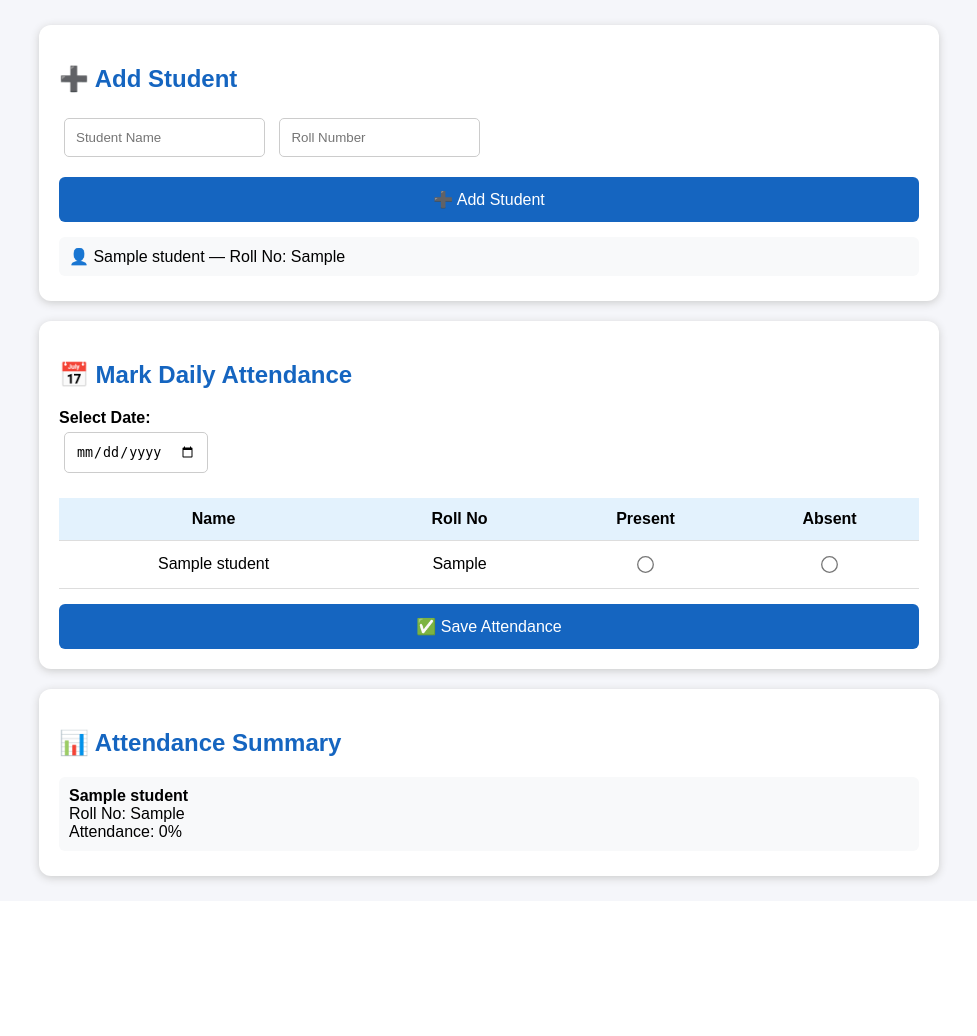
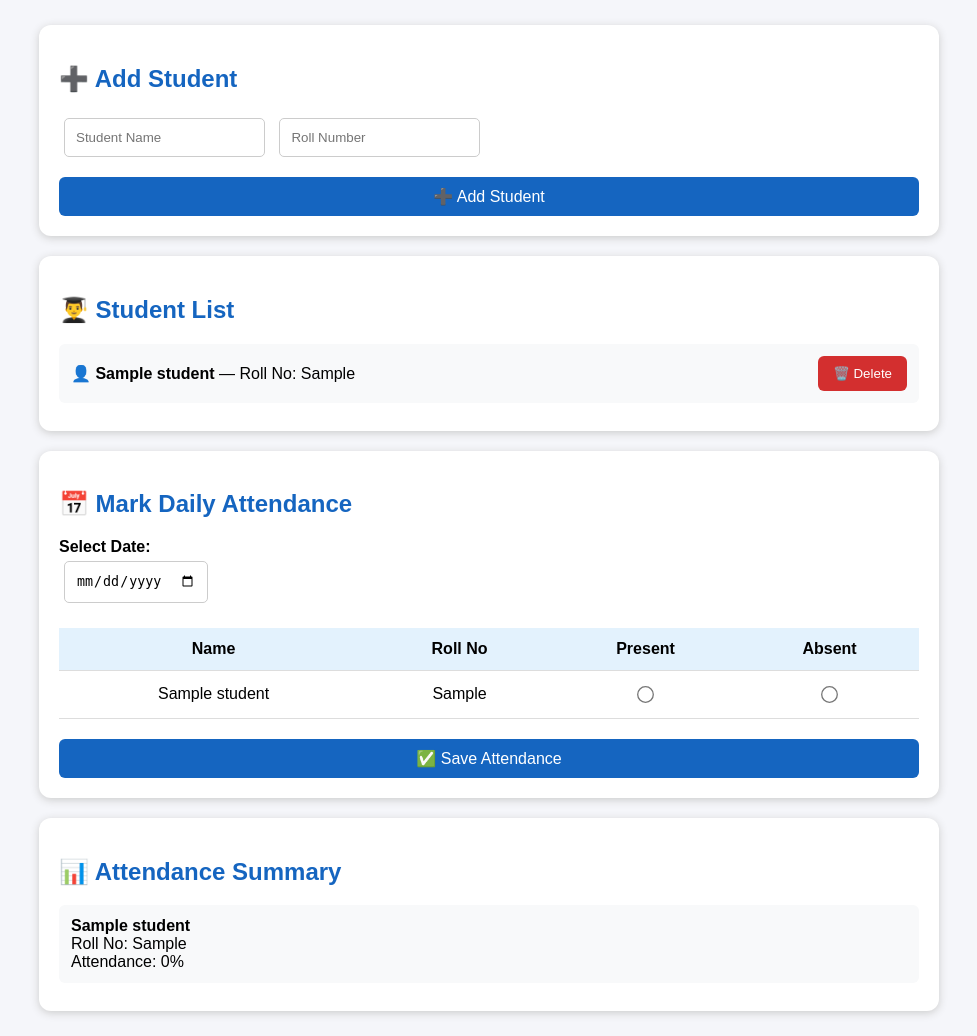
Before and after one commit to asanm104anm10410422213011/AI-Student-Attendance-Management, a Flask app: template templates/index.html in a window 1280 px wide. Shown: the part 165-1201 px from the top of the page, without its empty margins (151-1128 px from the left). Before the commit the page ends 1050 px from the top, so only its background shows below. Run offline with Flask 3, Linux system fonts and the light colour scheme; the template is opened without the code that fills it: most values are stand-ins (such as "Sample title", 1, 10 or a date in 2020).

Commit message:
Update index.html

```diff
--- a/templates/index.html
+++ b/templates/index.html
@@ -43,15 +43,22 @@
         }
 
         button {
-            width: 100%;
-            padding: 13px;
-            margin-top: 15px;
+            padding: 10px 15px;
             background: #1565c0;
             color: white;
             border: none;
             border-radius: 6px;
+            cursor: pointer;
+        }
+
+        .add-button {
+            width: 100%;
+            margin-top: 15px;
             font-size: 16px;
-            cursor: pointer;
+        }
+
+        .delete-button {
+            background: #d32f2f;
         }
 
         table {
@@ -74,15 +81,20 @@
             transform: scale(1.3);
         }
 
-        .student-list {
-            margin-top: 15px;
+        .student {
+            background: #f8f9fa;
+            padding: 12px;
+            margin: 8px 0;
+            border-radius: 6px;
+            display: flex;
+            justify-content: space-between;
+            align-items: center;
         }
 
-        .student {
-            background: #f8f9fa;
-            padding: 10px;
-            margin: 5px 0;
-            border-radius: 6px;
+        .save-button {
+            width: 100%;
+            margin-top: 20px;
+            font-size: 16px;
         }
 
         @media (max-width: 600px) {
@@ -90,8 +102,15 @@
                 width: 90%;
             }
 
+            table {
+                font-size: 13px;
+            }
+
             th, td {
-                padding: 8px;
+                padding: 7px;
+            }
+
+            .student {
                 font-size: 14px;
             }
         }
@@ -131,24 +150,57 @@
                 required
             >
 
-            <button type="submit">
+            <button type="submit" class="add-button">
                 ➕ Add Student
             </button>
 
         </form>
 
-        <div class="student-list">
+    </div>
 
-            {% for student in students %}
 
-            <div class="student">
-                👤 {{ student.name }}
+    <!-- STUDENT LIST -->
+
+    <div class="card">
+
+        <h2>👨‍🎓 Student List</h2>
+
+        {% for student in students %}
+
+        <div class="student">
+
+            <span>
+                👤 <strong>{{ student.name }}</strong>
                 — Roll No: {{ student.roll_no }}
-            </div>
+            </span>
 
-            {% endfor %}
+            <form method="POST">
+
+                <input
+                    type="hidden"
+                    name="action"
+                    value="delete_student"
+                >
+
+                <input
+                    type="hidden"
+                    name="roll_no"
+                    value="{{ student.roll_no }}"
+                >
+
+                <button type="submit" class="delete-button">
+                    🗑️ Delete
+                </button>
+
+            </form>
 
         </div>
+
+        {% else %}
+
+        <p>No students added yet.</p>
+
+        {% endfor %}
 
     </div>
 
@@ -161,11 +213,19 @@
 
         <form method="POST">
 
-            <input type="hidden" name="action" value="attendance">
+            <input
+                type="hidden"
+                name="action"
+                value="attendance"
+            >
 
             <label><strong>Select Date:</strong></label><br>
 
-            <input type="date" name="date" required>
+            <input
+                type="date"
+                name="date"
+                required
+            >
 
             <table>
 
@@ -207,7 +267,7 @@
 
             </table>
 
-            <button type="submit">
+            <button type="submit" class="save-button">
                 ✅ Save Attendance
             </button>
 
@@ -226,11 +286,11 @@
 
         <div class="student">
 
-            <strong>{{ student.name }}</strong><br>
-
-            Roll No: {{ student.roll_no }}<br>
-
-            Attendance: 0%
+            <span>
+                <strong>{{ student.name }}</strong><br>
+                Roll No: {{ student.roll_no }}<br>
+                Attendance: 0%
+            </span>
 
         </div>
 
```
